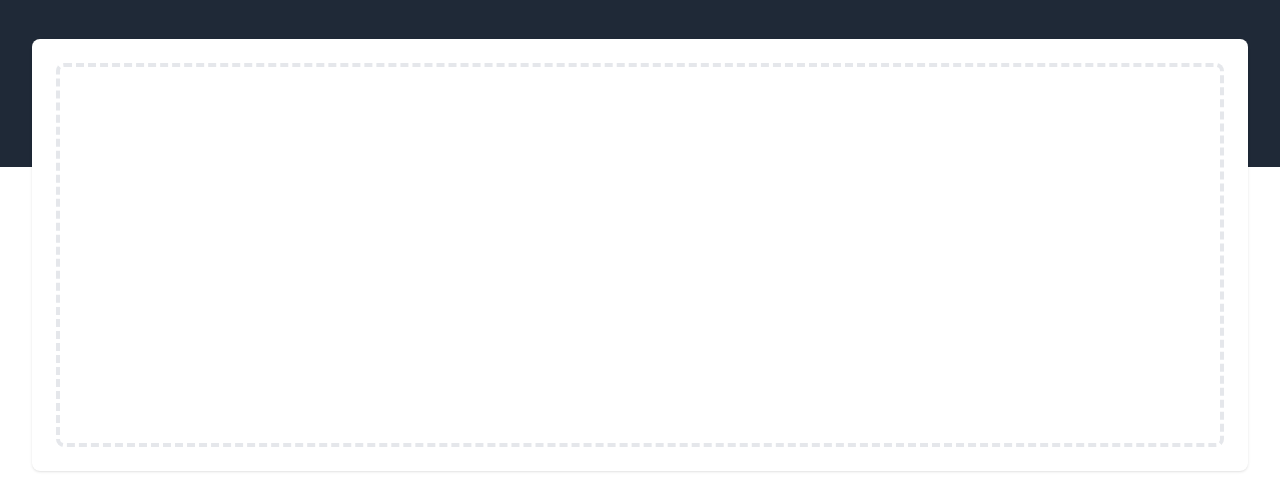
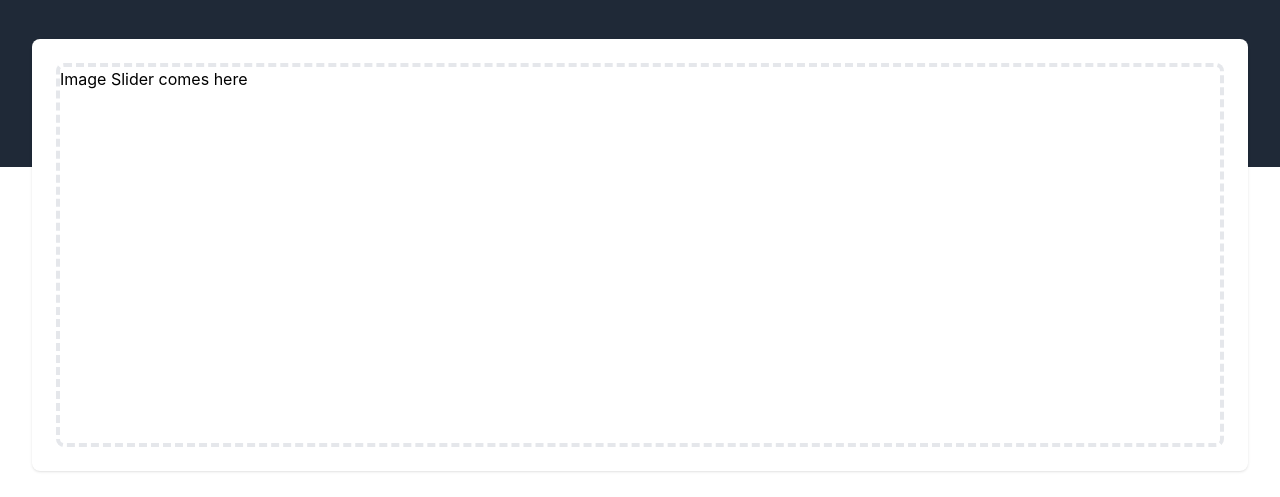
Before and after one commit to virtuevedaintelligence/kkcapital, a React (Create React App) app: page / in a window 1280 px wide. Shown: the part 142-639 px from the top of the page. Built offline with nearby package versions, Linux system fonts and the light colour scheme; a web font is replaced by a local one.

Commit message:
final changes done

```diff
--- a/src/components/Headersection.js
+++ b/src/components/Headersection.js
@@ -82,7 +82,8 @@ const Headersection = () => {
             {/* Replace with your content */}
             <div className="bg-white rounded-lg shadow px-5 py-6 sm:px-6">
               <div className="border-4 border-dashed border-gray-200 rounded-lg h-96">
-                <Imageslider />
+                {/* <Imageslider /> */}
+                Image Slider comes here
               </div>
             </div>
             {/* /End replace */}
```
